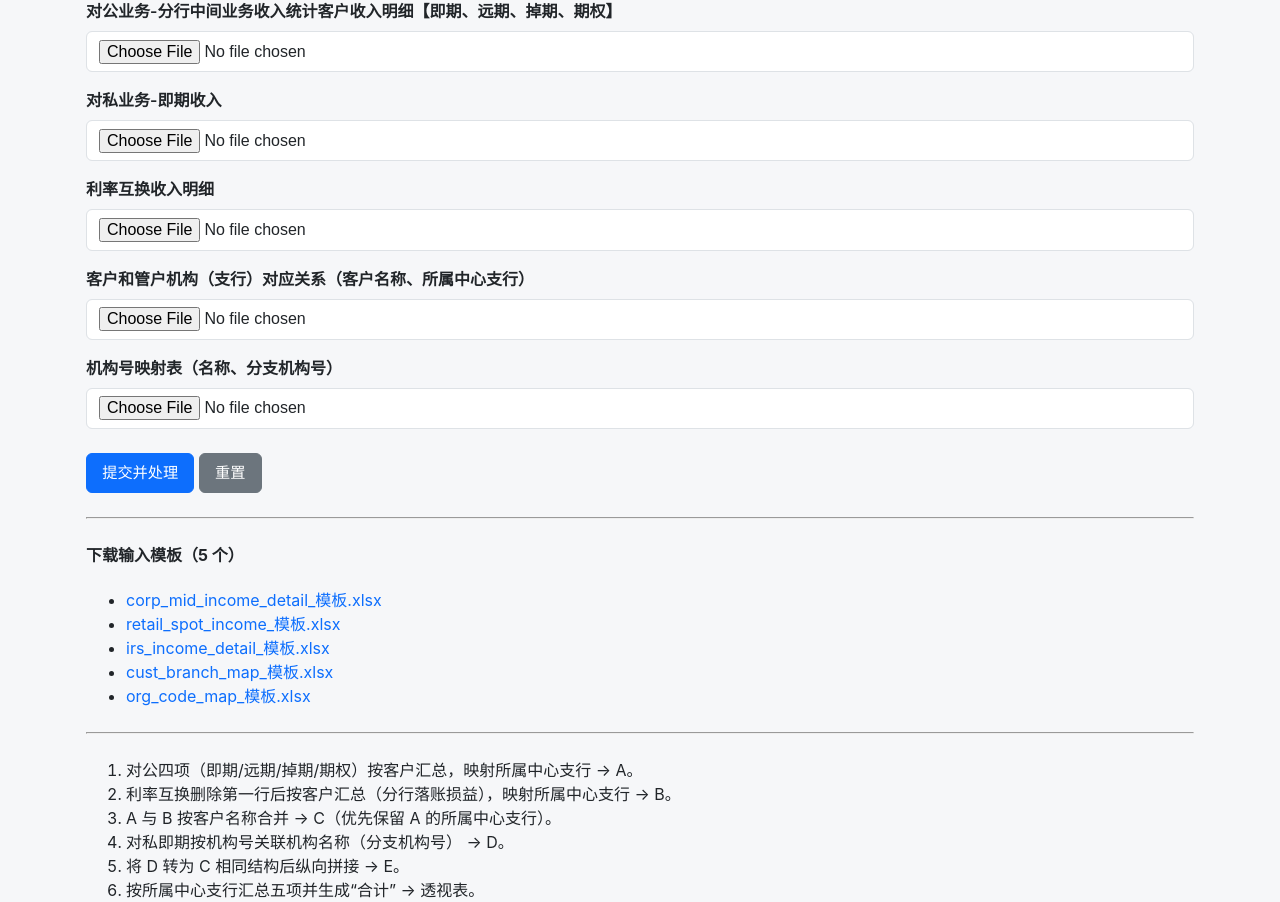
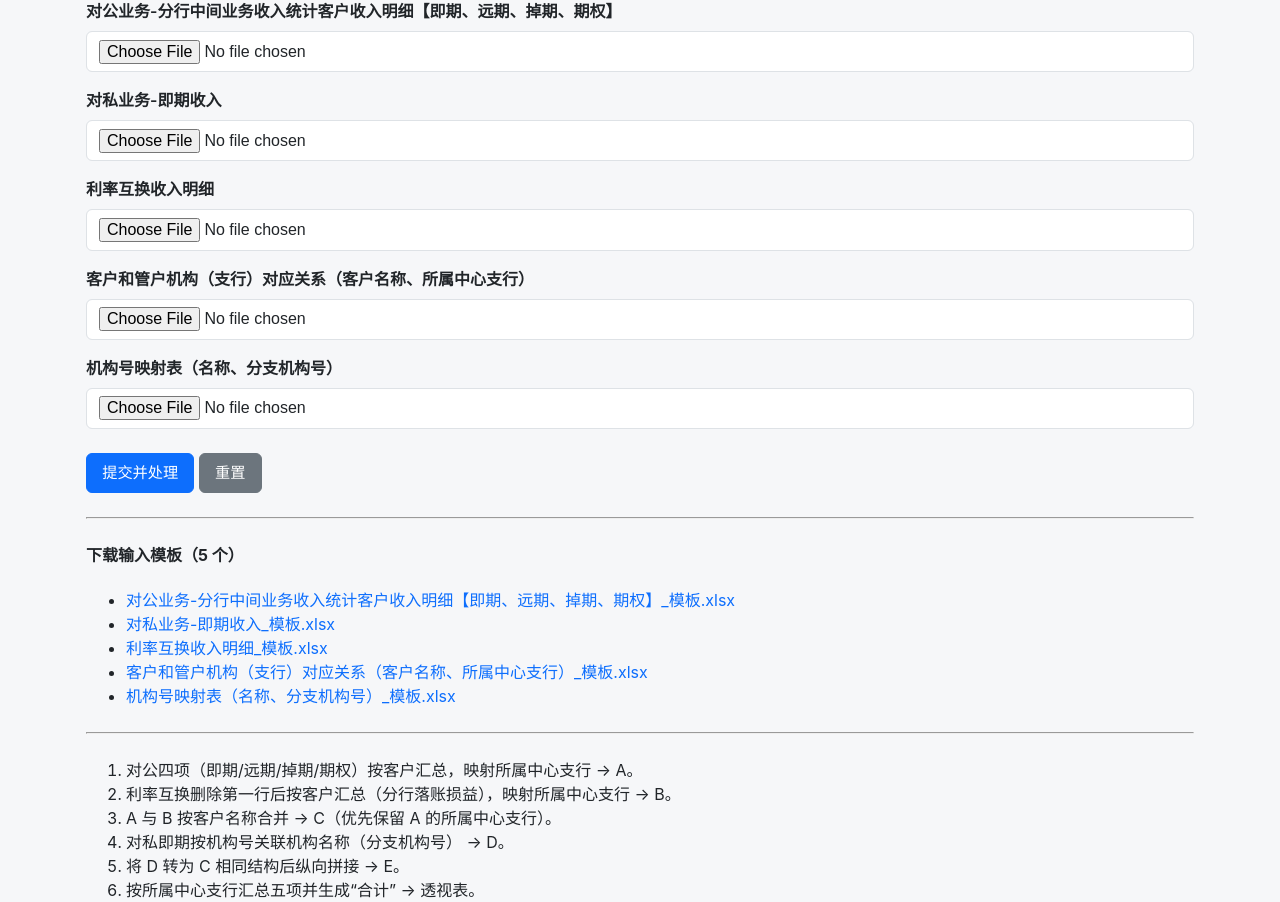
Before and after one commit to crawlerWPS/excel-pipeline, a Flask app: page / in a window 1280 px wide. Shown: the part 125-1027 px from the top of the page. Run offline with Flask 2, Linux system fonts and the light colour scheme.

Commit message:
改为中文

```diff
--- a/app.py
+++ b/app.py
@@ -23,11 +23,11 @@ REQUIRED_FILES = {
 }
 
 TEMPLATE_COLUMNS = {
-    'corp_mid_income_detail': ['客户名称','即期','远期','掉期','期权'],
-    'retail_spot_income': ['客户名称','机构号','损益金额'],
-    'irs_income_detail': ['客户名称','分行落账损益'],
-    'cust_branch_map': ['客户名称','所属中心支行'],
-    'org_code_map': ['名称','分支机构号']
+    'corp_mid_income_detail': {'name': '对公业务-分行中间业务收入统计客户收入明细【即期、远期、掉期、期权】', 'columns': ['客户名称','即期','远期','掉期','期权']},
+    'retail_spot_income': {'name': '对私业务-即期收入', 'columns': ['客户名称','机构号','损益金额']},
+    'irs_income_detail': {'name': '利率互换收入明细', 'columns': ['客户名称','分行落账损益']},
+    'cust_branch_map': {'name': '客户和管户机构（支行）对应关系（客户名称、所属中心支行）', 'columns': ['客户名称','所属中心支行']},
+    'org_code_map': {'name': '机构号映射表（名称、分支机构号）', 'columns': ['名称','分支机构号']}
 }
 
 NUM_COLS_A = ['即期','远期','掉期','期权']
@@ -51,7 +51,7 @@ def template_download(key):
     if key not in TEMPLATE_COLUMNS:
         flash('未知的模板键。', 'danger')
         return redirect(url_for('index'))
-    cols = TEMPLATE_COLUMNS[key]
+    cols = TEMPLATE_COLUMNS[key]['columns']
     examples = {
         'corp_mid_income_detail': [
             {'客户名称':'示例客户A','即期':1000,'远期':0,'掉期':0,'期权':0},
@@ -79,7 +79,7 @@ def template_download(key):
     with pd.ExcelWriter(bio, engine='openpyxl') as writer:
         df.to_excel(writer, index=False, sheet_name='模板')
     bio.seek(0)
-    filename = f"{key}_模板.xlsx"
+    filename = f"{TEMPLATE_COLUMNS[key]['name']}_模板.xlsx"
     return send_file(bio, as_attachment=True, download_name=filename, mimetype='application/vnd.openxmlformats-officedocument.spreadsheetml.sheet')
 
 @app.route('/download/<path:ts>/<path:filename>')
@@ -265,7 +265,7 @@ def index():
                                upload_dir_rel=os.path.basename(updir),
                                downloads=downloads)
 
-    return render_template('index.html', required_files=REQUIRED_FILES, templates_keys=list(TEMPLATE_COLUMNS.keys()))
+    return render_template('index.html', required_files=REQUIRED_FILES, templates_keys=list(TEMPLATE_COLUMNS.items()))
 
 def open_browser():
     webbrowser.open_new("http://127.0.0.1:5000")
--- a/templates/index.html
+++ b/templates/index.html
@@ -33,8 +33,8 @@
 <hr class="my-4">
 <h4>下载输入模板（5 个）</h4>
 <ul>
-  {% for key in templates_keys %}
-  <li><a href="{{ url_for('template_download', key=key) }}">{{ key }}_模板.xlsx</a></li>
+  {% for key, value in templates_keys %}
+  <li><a href="{{ url_for('template_download', key=key) }}">{{ value['name'] }}_模板.xlsx</a></li>
   {% endfor %}
 </ul>
 
```
